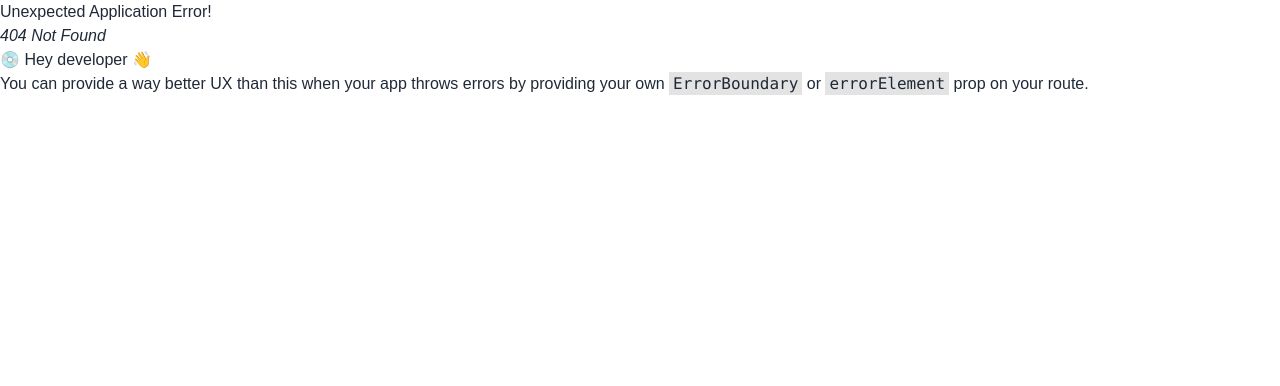
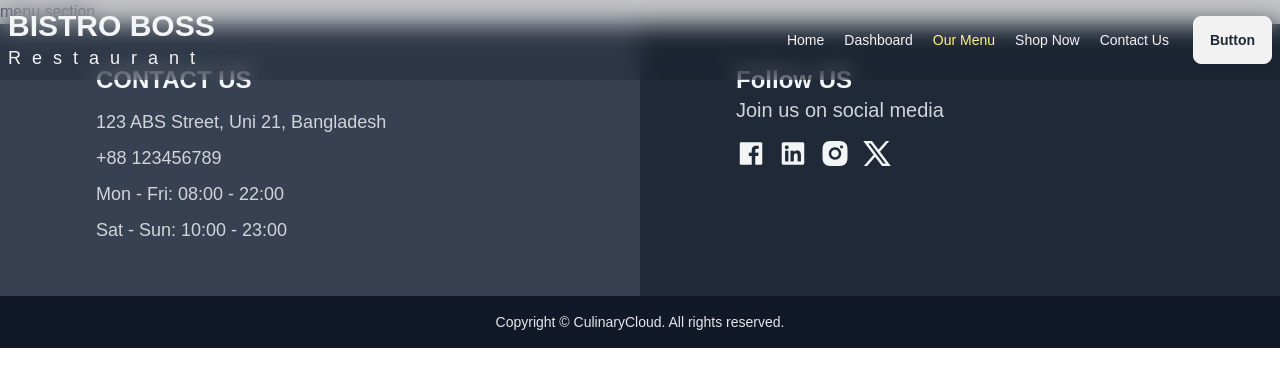
Before and after one commit to hellomaruf/Bistro-boss-client, a React (Vite) app: page /menu in a window 1280 px wide. Before the commit this address had no page. Shown: the top 386 px of the page. Built offline with nearby package versions, Linux system fonts and the light colour scheme.

Commit message:
Added Dynamic title

```diff
--- a/package.json
+++ b/package.json
@@ -15,6 +15,8 @@
     "match-sorter": "^6.3.4",
     "react": "^18.2.0",
     "react-dom": "^18.2.0",
+    "react-helmet": "^6.1.0",
+    "react-helmet-async": "^2.0.5",
     "react-responsive-carousel": "^3.2.23",
     "react-router-dom": "^6.23.1",
     "sort-by": "^1.2.0",
--- a/src/Components/Testimonial.jsx
+++ b/src/Components/Testimonial.jsx
@@ -16,7 +16,7 @@ function Testimonial() {
         setReviews(data);
       });
   }, []);
-  console.log(reviews);
+
   return (
     <div className="my-20">
       <div className=" ">
--- a/src/Pages/Home.jsx
+++ b/src/Pages/Home.jsx
@@ -1,3 +1,4 @@
+import { Helmet } from "react-helmet-async";
 import About from "../Components/About";
 import Features from "../Components/Features";
 import Hero from "../Components/Hero";
@@ -9,12 +10,15 @@ import Testimonial from "../Components/Testimonial";
 function Home() {
   return (
     <div>
+      <Helmet>
+        <title>Bistro Boss</title>
+      </Helmet>
       <Hero />
-      <OrderOnline/>
+      <OrderOnline />
       <About />
       <PopularMenu />
       <Features />
-      <Testimonial/>
+      <Testimonial />
     </div>
   );
 }
--- /dev/null
+++ b/src/Pages/Menu.jsx
@@ -0,0 +1,10 @@
+import { Helmet } from "react-helmet-async";
+
+function Menu() {
+    return <div>
+        <Helmet><title>Bistro Boss | Menu</title></Helmet>
+
+        menu section</div>;
+}
+
+export default Menu;
--- a/src/Shared/Nav.jsx
+++ b/src/Shared/Nav.jsx
@@ -24,7 +24,7 @@ function Nav() {
         Dashboard
       </NavLink>
       <NavLink
-        to="/ourMenu"
+        to="/menu"
         className={({ isActive }) =>
           isActive
             ? "text-yellow-200 pr-5 font-medium"
--- a/src/main.jsx
+++ b/src/main.jsx
@@ -4,9 +4,12 @@ import ReactDOM from "react-dom/client";
 import "./index.css";
 import { RouterProvider } from "react-router-dom";
 import { router } from "./Router/Router.jsx";
+import { HelmetProvider } from "react-helmet-async";
 
 ReactDOM.createRoot(document.getElementById("root")).render(
   <React.StrictMode>
-    <RouterProvider router={router}></RouterProvider>
+    <HelmetProvider>
+      <RouterProvider router={router}></RouterProvider>
+    </HelmetProvider>
   </React.StrictMode>
 );
```
Also changed, not shown: src/Router/Router.jsx (+10 -7 lines), 1 other file (tests, documents, lock files or other folders).
